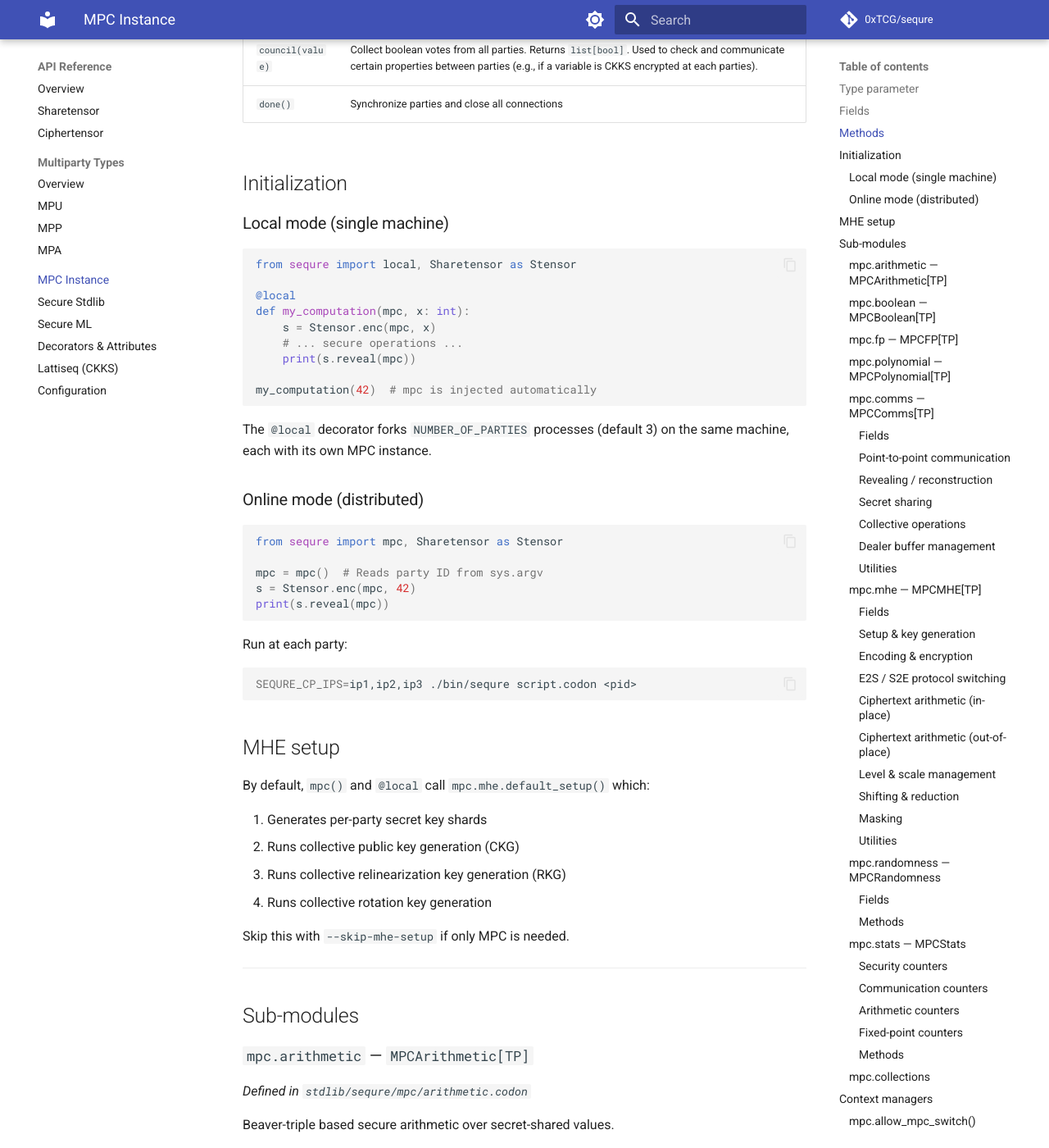
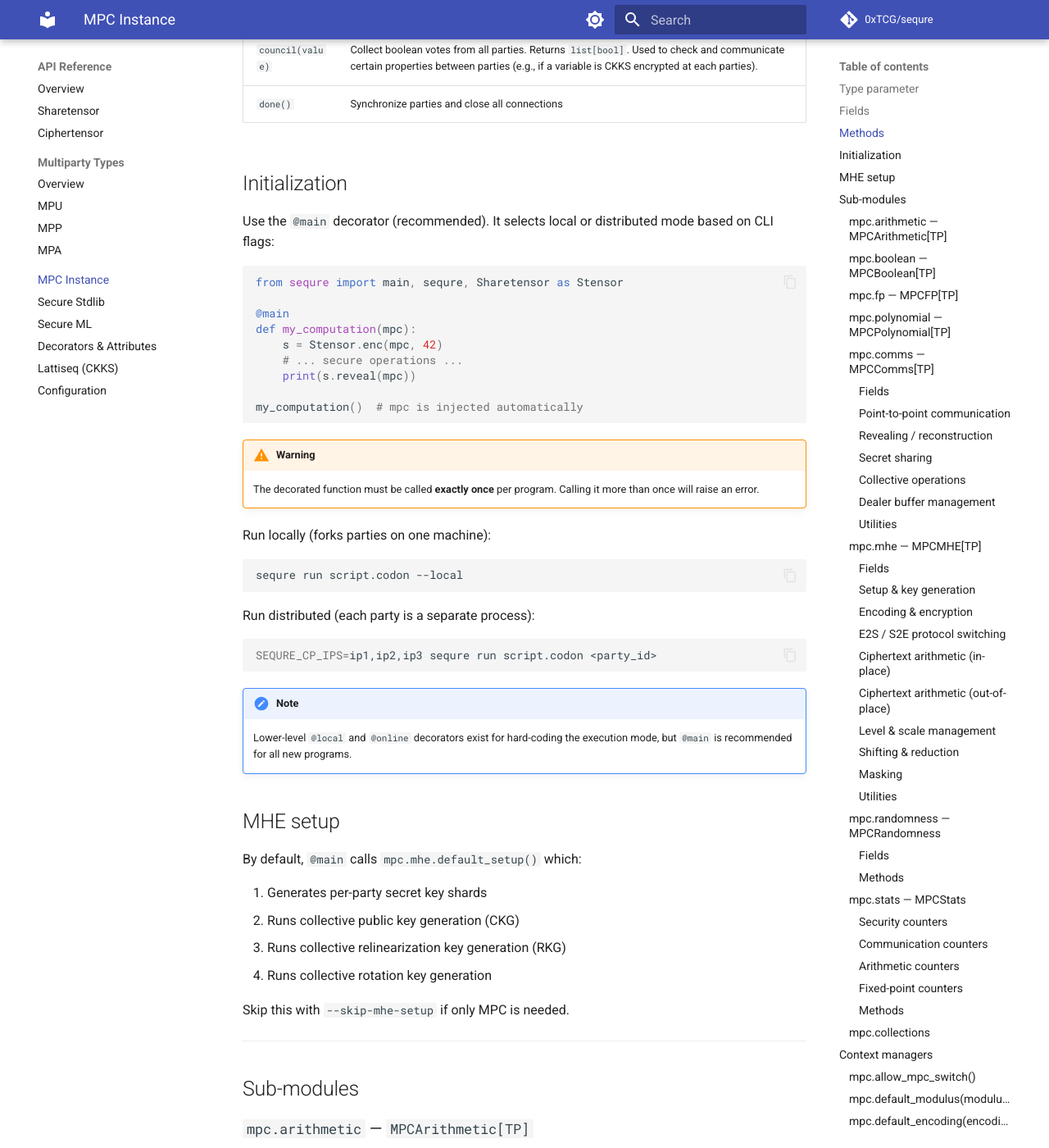
Before and after one commit to 0xTCG/sequre, an MkDocs documentation site: the page built from docs/api/mpc-instance.md, in a window 1280 px wide and 1400 px high, scrolled down 1464 px. Shown: the whole window at 82% size. Built offline with MkDocs 1.6.1 and Material for MkDocs 9.7.7, drawn with Linux system fonts in a browser that asks for light colours; comment, search, counter and statistics services are not loaded.

Commit message:
Execution modes updated

````diff
--- a/docs/api/mpc-instance.md
+++ b/docs/api/mpc-instance.md
@@ -37,40 +37,39 @@ _Defined in `stdlib/sequre/mpc/env.codon`_
 
 ## Initialization
 
-### Local mode (single machine)
+Use the `@main` decorator (recommended). It selects local or distributed mode based on CLI flags:
 
 ```python
-from sequre import local, Sharetensor as Stensor
+from sequre import main, sequre, Sharetensor as Stensor
 
-@local
-def my_computation(mpc, x: int):
-    s = Stensor.enc(mpc, x)
+@main
+def my_computation(mpc):
+    s = Stensor.enc(mpc, 42)
     # ... secure operations ...
     print(s.reveal(mpc))
 
-my_computation(42)  # mpc is injected automatically
+my_computation()  # mpc is injected automatically
 ```
 
-The `@local` decorator forks `NUMBER_OF_PARTIES` processes (default 3) on the same machine, each with its own MPC instance.
+!!! warning
+    The decorated function must be called **exactly once** per program. Calling it more than once will raise an error.
 
-### Online mode (distributed)
-
-```python
-from sequre import mpc, Sharetensor as Stensor
-
-mpc = mpc()  # Reads party ID from sys.argv
-s = Stensor.enc(mpc, 42)
-print(s.reveal(mpc))
+Run locally (forks parties on one machine):
+```bash
+sequre run script.codon --local
 ```
 
-Run at each party:
+Run distributed (each party is a separate process):
 ```bash
-SEQURE_CP_IPS=ip1,ip2,ip3 ./bin/sequre script.codon <pid>
+SEQURE_CP_IPS=ip1,ip2,ip3 sequre run script.codon <party_id>
 ```
+
+!!! note
+    Lower-level `@local` and `@online` decorators exist for hard-coding the execution mode, but `@main` is recommended for all new programs.
 
 ## MHE setup
 
-By default, `mpc()` and `@local` call `mpc.mhe.default_setup()` which:
+By default, `@main` calls `mpc.mhe.default_setup()` which:
 
 1. Generates per-party secret key shards
 2. Runs collective public key generation (CKG)
--- a/docs/user-guide/running-distributed.md
+++ b/docs/user-guide/running-distributed.md
@@ -10,7 +10,7 @@ Run `sequre --help` to see all available flags.
 
 ### Runtime flags
 
-These flags can be passed to any Sequre program (both `@local` and `mpc()` programs):
+These flags can be passed to any Sequre program (both `@local` and `@online` programs):
 
 | Flag | Description |
 |---|---|
@@ -96,6 +96,8 @@ Sequre provides three runtime decorators plus a manual `mpc()` function:
 | Online | `@online` | Each party is a separate process/machine (TCP/TLS) |
 | CLI-controlled | `@main` | Local if `--local` is passed, otherwise online |
 | Manual | `mpc()` | Full manual control over the MPC environment |
+
+`@main` is the recommended execution mode.
 
 ### Local mode (`@local`)
 
````
Also changed, not shown: README.md (+1 -1 lines), docs/api/decorators.md (+9 -0 lines), 2 other files.
